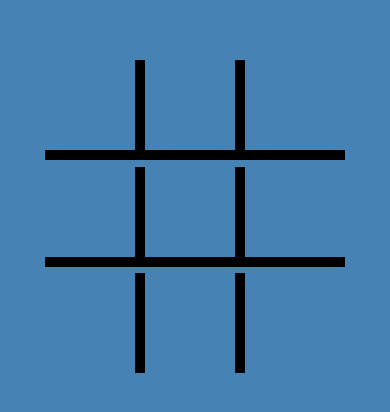
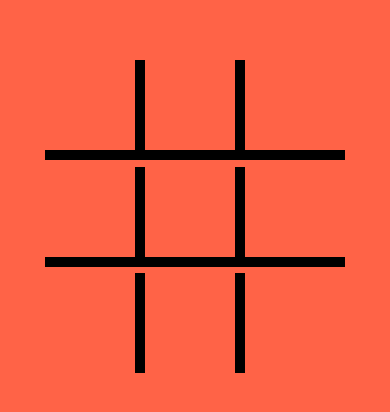
Before and after one commit to ish-u/tic-tac-toe, a React Native app: screen / in a window 390 px wide. Shown: the part 202-614 px from the top of the page. Built offline with nearby package versions, Linux system fonts and the light colour scheme.

Commit message:
color fix

```diff
--- a/App.tsx
+++ b/App.tsx
@@ -94,12 +94,16 @@ const checkWinner = (
 // App State
 // ======================================================
 // State
+enum PlayerColors {
+  XColor = "tomato",
+  OColor = "royalblue",
+}
 type BoardBoxValue = 1 | 0 | -1;
 interface BoardState {
   boardState: BoardBoxValue[][];
   player: "X" | "O";
   winner: "X" | "O" | "TIE" | "IN_PROGRESS";
-  bgColor: "steelblue" | "orangered";
+  bgColor: PlayerColors.XColor | PlayerColors.OColor;
   position: {
     x: number;
     y: number;
@@ -113,7 +117,7 @@ const initialState: BoardState = {
   ],
   player: "O",
   winner: "IN_PROGRESS",
-  bgColor: "steelblue",
+  bgColor: PlayerColors.XColor,
   position: {
     x: 0,
     y: 0,
@@ -193,7 +197,7 @@ export const BoardReducer = (
         ],
         winner: "IN_PROGRESS",
         player: "O",
-        bgColor: "steelblue",
+        bgColor: PlayerColors.OColor,
         position: {
           x: 0,
           y: 0,
@@ -201,7 +205,8 @@ export const BoardReducer = (
       };
     case BoardActionType.ChangeBackgroundColor:
       if (state.winner === "IN_PROGRESS") {
-        const bgColor = state.player === "O" ? "steelblue" : "orangered";
+        const bgColor =
+          state.player === "O" ? PlayerColors.OColor : PlayerColors.XColor;
         return { ...state, bgColor: bgColor };
       }
       return state;
@@ -235,7 +240,7 @@ const styles = StyleSheet.create({
   container: {
     flex: 1,
     justifyContent: "center",
-    backgroundColor: "steelblue",
+    backgroundColor: PlayerColors.OColor,
     alignContent: "center",
     alignItems: "center",
     z: 1,
@@ -369,13 +374,15 @@ const Ripple = () => {
   const startValue = useRef(new Animated.Value(0)).current;
   const { state, dispatch } = useContext(BoardContext);
   const endValue = 10;
-  const duration = 250;
+  const duration = 200;
   const positionStyle = StyleSheet.create({
     ripple: {
       height: 150,
       width: 150,
       backgroundColor:
-        state.bgColor === "orangered" ? "steelblue" : "orangered",
+        state.bgColor === PlayerColors.XColor
+          ? PlayerColors.OColor
+          : PlayerColors.XColor,
       borderRadius: 1000,
       position: "absolute",
       top: state.position.y - 75,
@@ -386,7 +393,6 @@ const Ripple = () => {
 
   useEffect(() => {
     if (state.position.x !== 0 && state.position.y !== 0) {
-      console.log(state.position);
       Animated.timing(startValue, {
         toValue: endValue,
         duration: duration,
```
